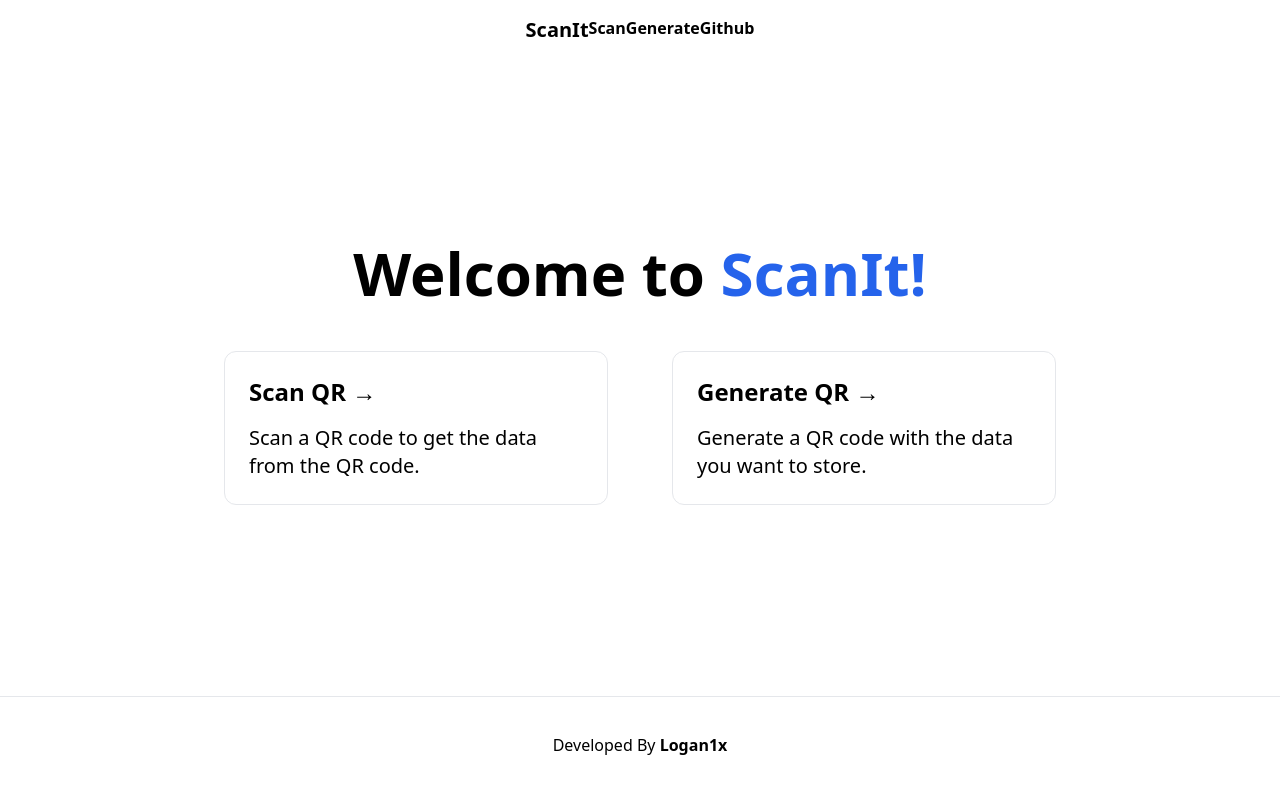
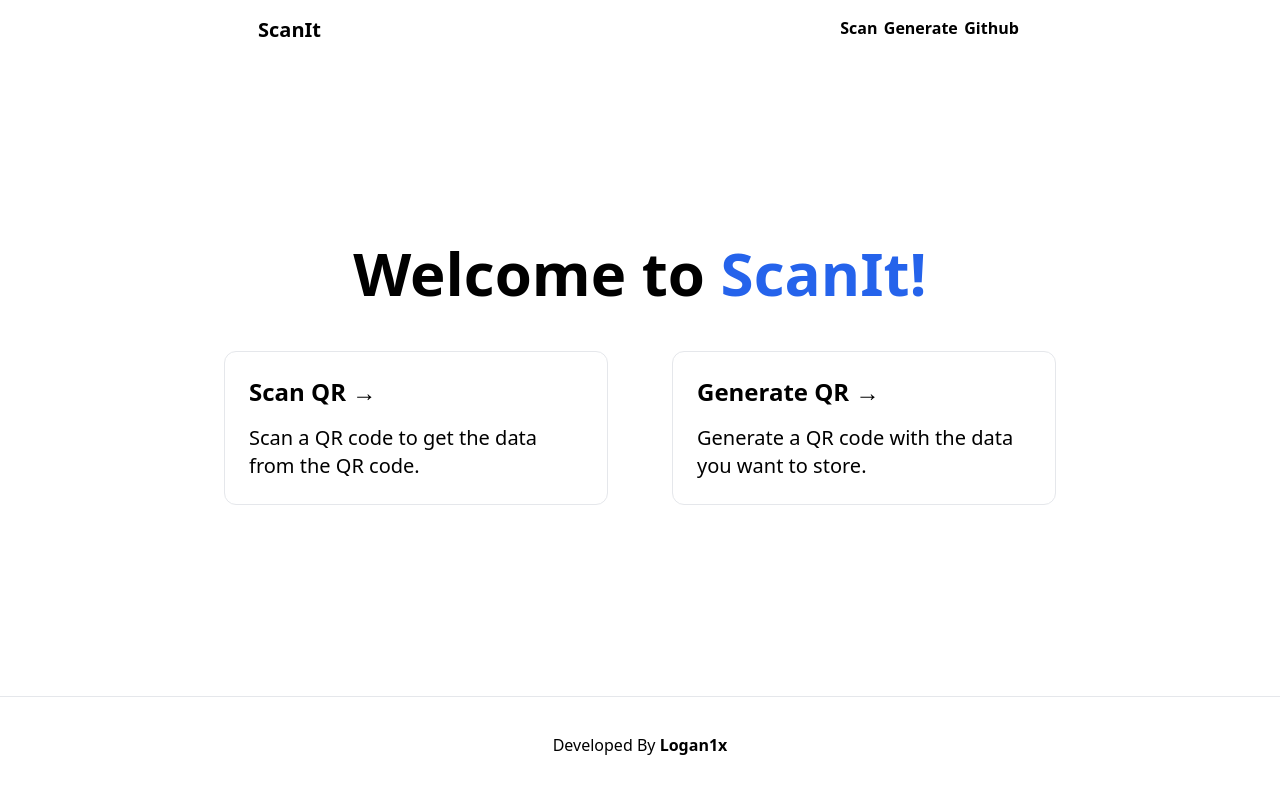
Before and after one commit to Logan1x/ScanIt, a Next.js app: page / in a window 1280 px wide. Shown: the top 794 px of the page. Built offline with nearby package versions, Linux system fonts and the light colour scheme.

Commit message:
Fix: navbar issue

```diff
--- a/component/Nav.jsx
+++ b/component/Nav.jsx
@@ -2,7 +2,10 @@ import Link from 'next/link'
 
 export default function Nav() {
   return (
-    <nav className="my-2 flex w-screen justify-around text-lg font-semibold">
+    <nav
+      className="my-2 flex w-screen justify-around text-lg font-semibold"
+      style={{ width: '100%' }}
+    >
       <div className="flex items-center space-x-1">
         <svg
           className="h-6 w-6"
@@ -23,13 +26,22 @@ export default function Nav() {
         </p>
       </div>
       <div className="flex space-x-2">
-        <p className="cursor-pointer hover:text-blue-600 focus:text-blue-600">
+        <p
+          className="cursor-pointer hover:text-blue-600 focus:text-blue-600"
+          style={{ margin: '0 0.2rem' }}
+        >
           <Link href="/scanqr">Scan</Link>
         </p>
-        <p className="cursor-pointer hover:text-blue-600 focus:text-blue-600">
+        <p
+          className="cursor-pointer hover:text-blue-600 focus:text-blue-600"
+          style={{ margin: '0 0.2rem' }}
+        >
           <Link href="/generate">Generate</Link>
         </p>
-        <p className="cursor-pointer hover:text-blue-600 focus:text-blue-600">
+        <p
+          className="cursor-pointer hover:text-blue-600 focus:text-blue-600"
+          style={{ margin: '0 0.2rem' }}
+        >
           <Link href="https://github.com/logan1x/">Github</Link>
         </p>
       </div>
--- a/pages/scanqr.jsx
+++ b/pages/scanqr.jsx
@@ -33,7 +33,7 @@ export default function scanqr() {
   return (
     <div>
       <Nav />
-      <main className="flex min-h-screen flex-col items-center justify-center py-2">
+      <main className="flex min-h-screen flex-col items-center justify-center py-2 ">
         <h1 className="text-3xl ">Scan QR</h1>
         <div>
           {qrtext.length > 0 ? (
```
